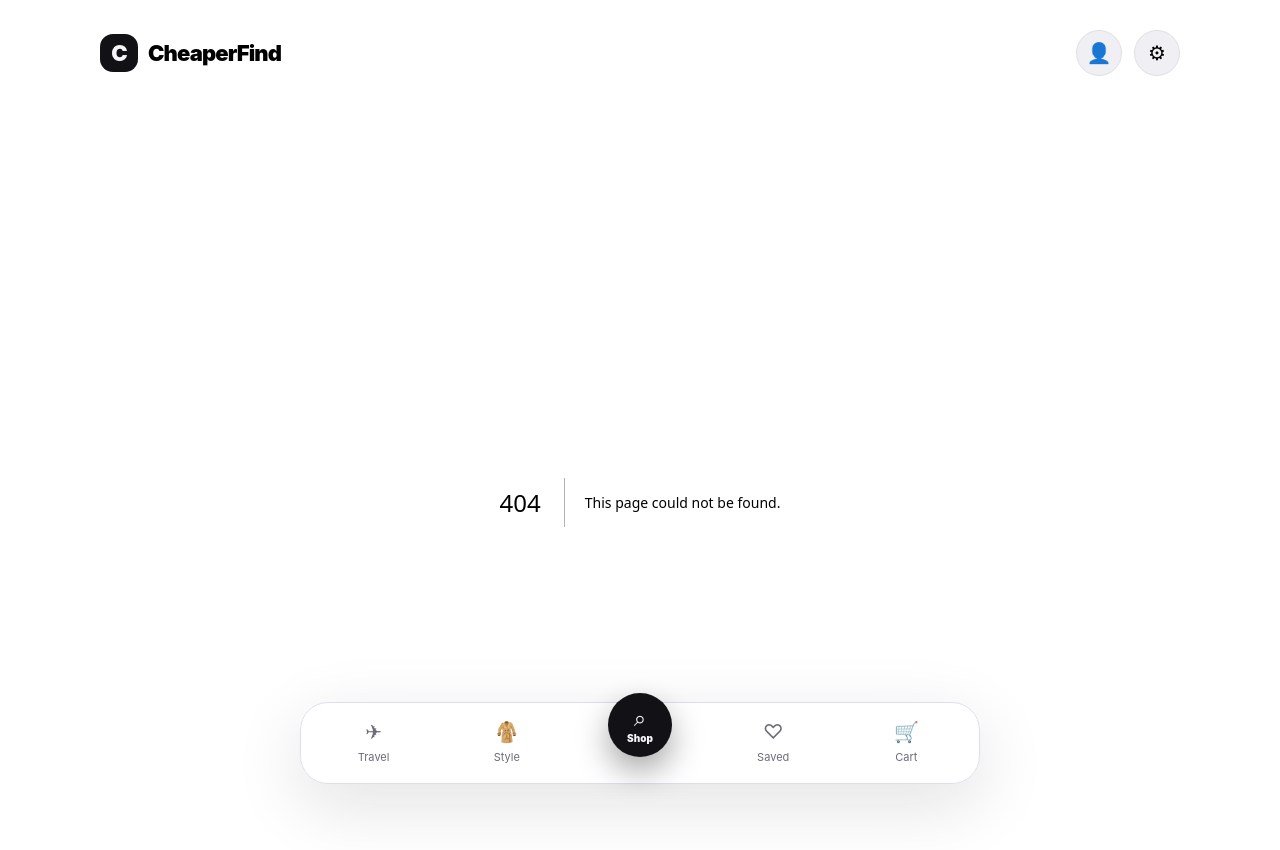
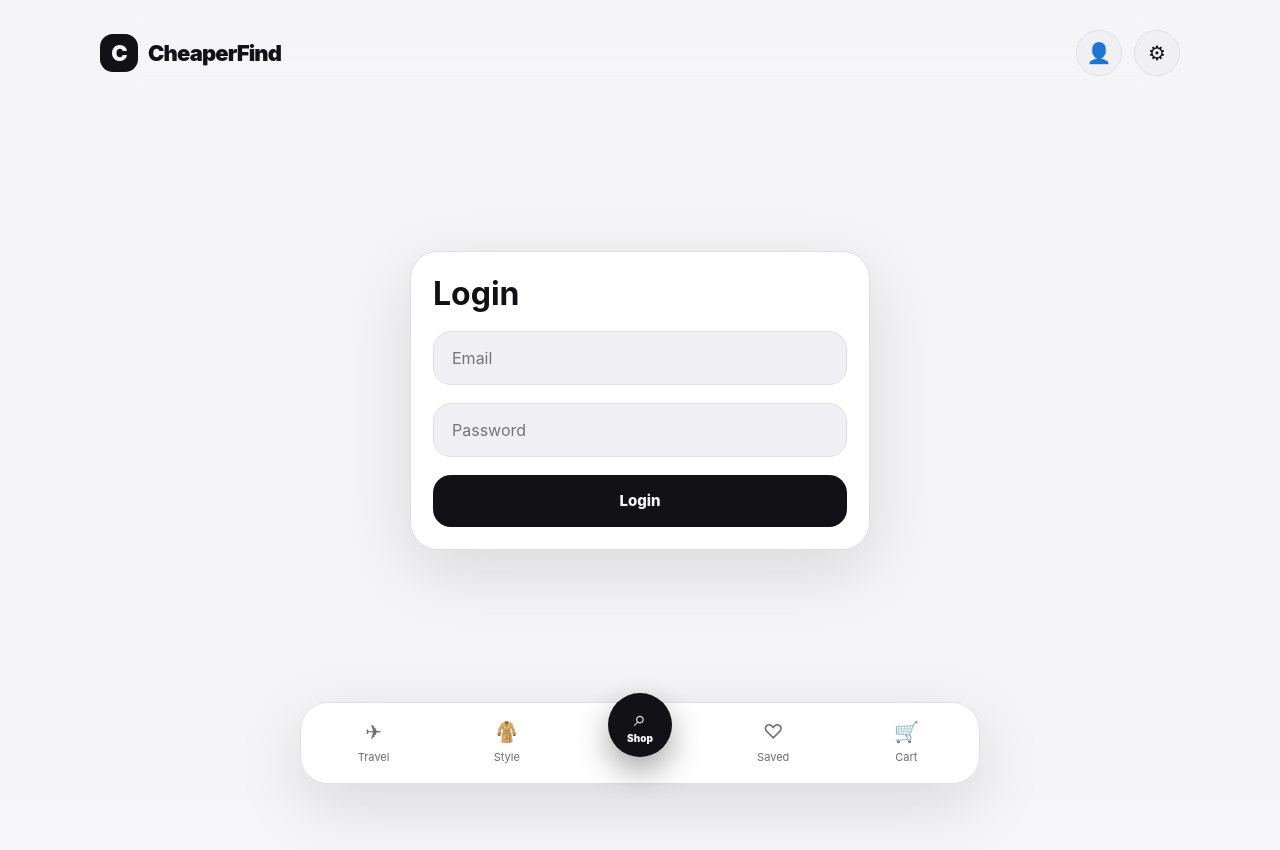
Before and after one commit to Jakelevin999/ccheapest-app-ver-3-, a Next.js app: page /login in a window 1280 px wide. Before the commit this address had no page. Shown: the top 850 px of the page. After the commit the page ends 800 px from the top, so only its background shows below. Built offline with nearby package versions, Linux system fonts and the light colour scheme; no server answers.

Commit message:
Create login page

```diff
--- /dev/null
+++ b/app/login/page.tsx
@@ -0,0 +1,55 @@
+'use client'
+
+import { useState } from 'react'
+import { signIn } from '../../lib/auth'
+
+export default function LoginPage() {
+  const [email, setEmail] = useState('')
+  const [password, setPassword] = useState('')
+  const [loading, setLoading] = useState(false)
+  const [error, setError] = useState('')
+
+  async function handleLogin() {
+    setLoading(true)
+    setError('')
+
+    const { error } = await signIn(email, password)
+
+    if (error) {
+      setError(error.message)
+      setLoading(false)
+      return
+    }
+
+    window.location.href = '/'
+  }
+
+  return (
+    <div style={{position:'fixed',inset:0,display:'flex',alignItems:'center',justifyContent:'center',padding:'24px',background:'#f5f5f7'}}>
+      <div className='card' style={{width:'100%',maxWidth:460,display:'grid',gap:18}}>
+        <h1 style={{margin:0}}>Login</h1>
+
+        <input
+          className='input'
+          placeholder='Email'
+          value={email}
+          onChange={(e)=>setEmail(e.target.value)}
+        />
+
+        <input
+          className='input'
+          type='password'
+          placeholder='Password'
+          value={password}
+          onChange={(e)=>setPassword(e.target.value)}
+        />
+
+        {error && <div style={{color:'red',fontSize:14}}>{error}</div>}
+
+        <button className='button' onClick={handleLogin} disabled={loading}>
+          {loading ? 'Logging in...' : 'Login'}
+        </button>
+      </div>
+    </div>
+  )
+}
```
